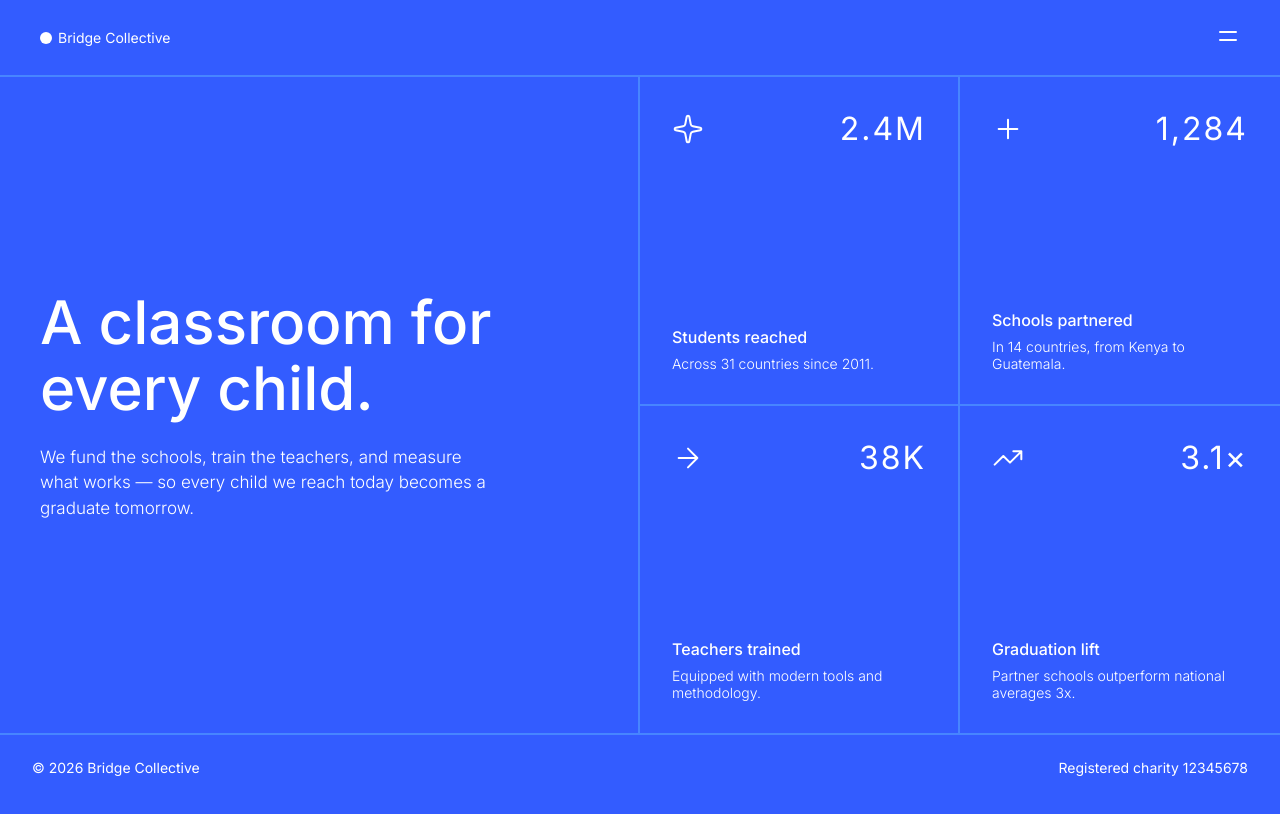
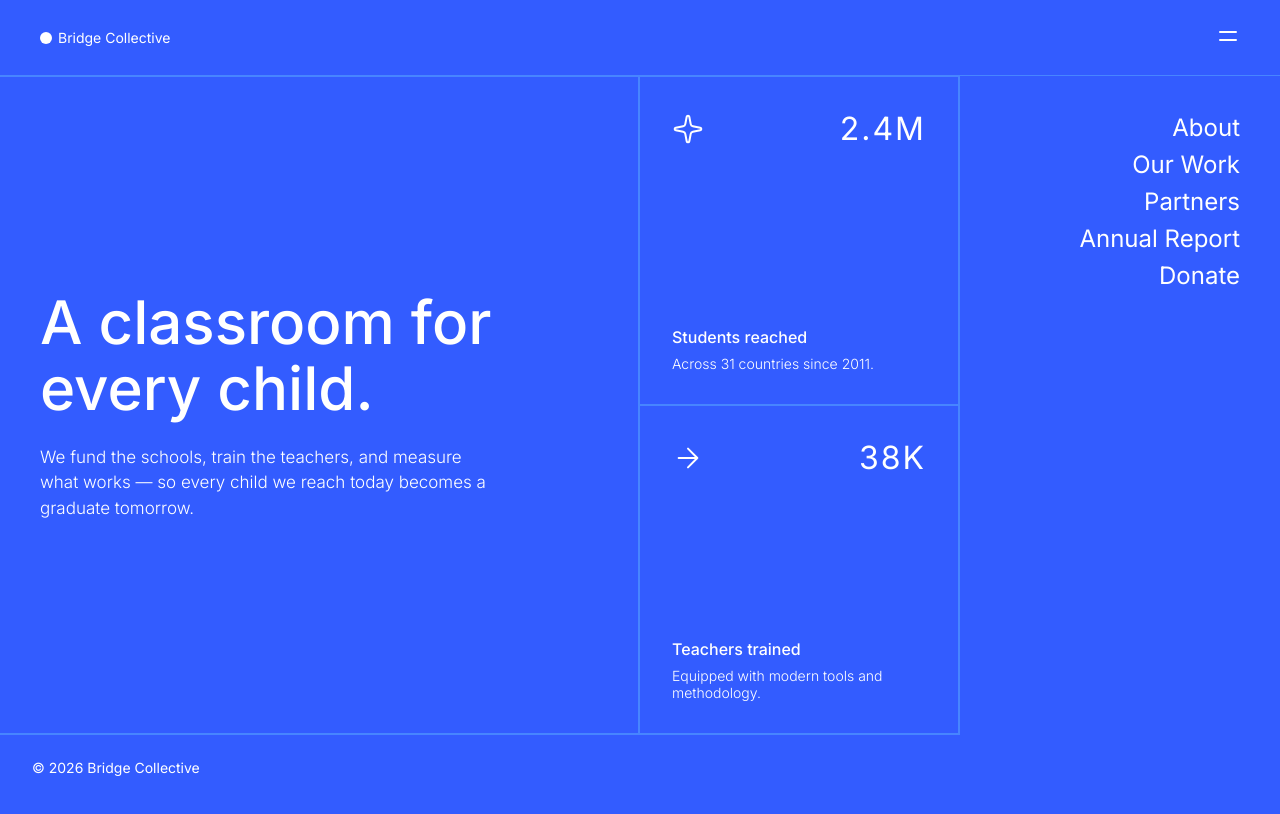
Before and after one commit to otaviozerotwo/Grid-landing-page, a website built with Vite: page index.html in a window 1280 px wide. Built offline with nearby package versions, Linux system fonts and the light colour scheme.

Commit message:
feat: add variables to calc width of header-menu desktop breakpoint

```diff
--- a/index.html
+++ b/index.html
@@ -20,7 +20,8 @@
       <img src="./src/assets/images/icon-menu.svg" alt="">
     </button>
 
-    <nav id="headerMenu" class="header-menu" hidden>
+    <!-- <nav id="headerMenu" class="header-menu" hidden> -->
+    <nav id="headerMenu" class="header-menu">
       <ul>
         <li><a href="#">About</a></li>
         <li><a href="#">Our Work</a></li>
--- a/src/css/base/variables.css
+++ b/src/css/base/variables.css
@@ -7,4 +7,7 @@
   --color-black: hsl(0, 0%, 0%);
   --color-stat-hover: hsla(220, 100%, 64%, 0.251);
   --color-overlay: hsla(0, 0%, 0%, 0.145);
+
+  --desktop-hero-column: 50%;
+  --desktop-stat-column: calc((100% - var(--desktop-hero-column)) / 2);
 }
--- a/src/css/layout/header.css
+++ b/src/css/layout/header.css
@@ -5,6 +5,8 @@
   padding: 1.5rem 2rem;
   border-bottom: 2px solid var(--color-blue-400);
   position: relative;
+
+}
 
 .bullet {
   height: 0.75rem;
@@ -32,7 +34,6 @@
   padding: 2.3rem 0;
   width: 100vw;
   top: 4.75rem;
-    left: 0;
   text-align: center;
 
   ul {
@@ -44,6 +45,11 @@
   a {
     font-size: 2rem;
     color: var(--color-white);
+
+    &:hover {
+      text-decoration: underline;
+      text-decoration-thickness: 2px;
+      text-underline-offset: 6px;
     }
   }
 }
@@ -52,4 +58,16 @@
   .header {
     padding: 1.5rem 2.5rem;
   }
+
+  .header-menu {
+    height: 100vh;
+    width: var(--desktop-stat-column);
+    right: 0;
+    padding: 2.3rem 2.5rem;
+    text-align: end;
+
+    a {
+      font-size: 1.5rem;
     }
+  }
+}
```
Lines whose indentation alone changed are shown as unchanged.
